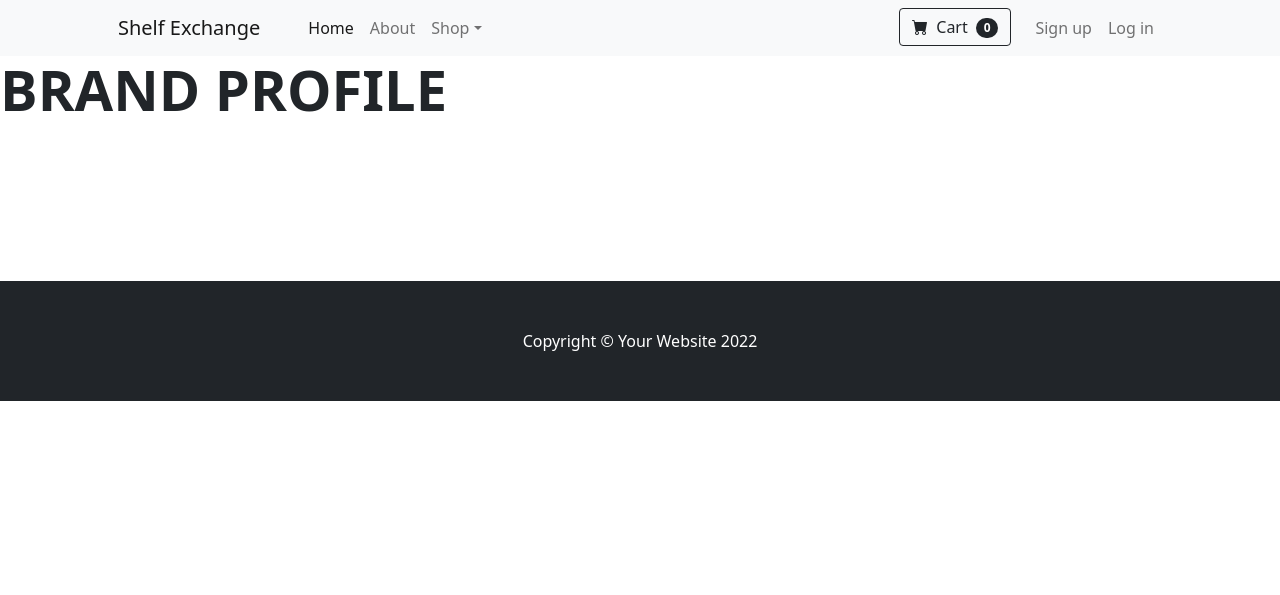
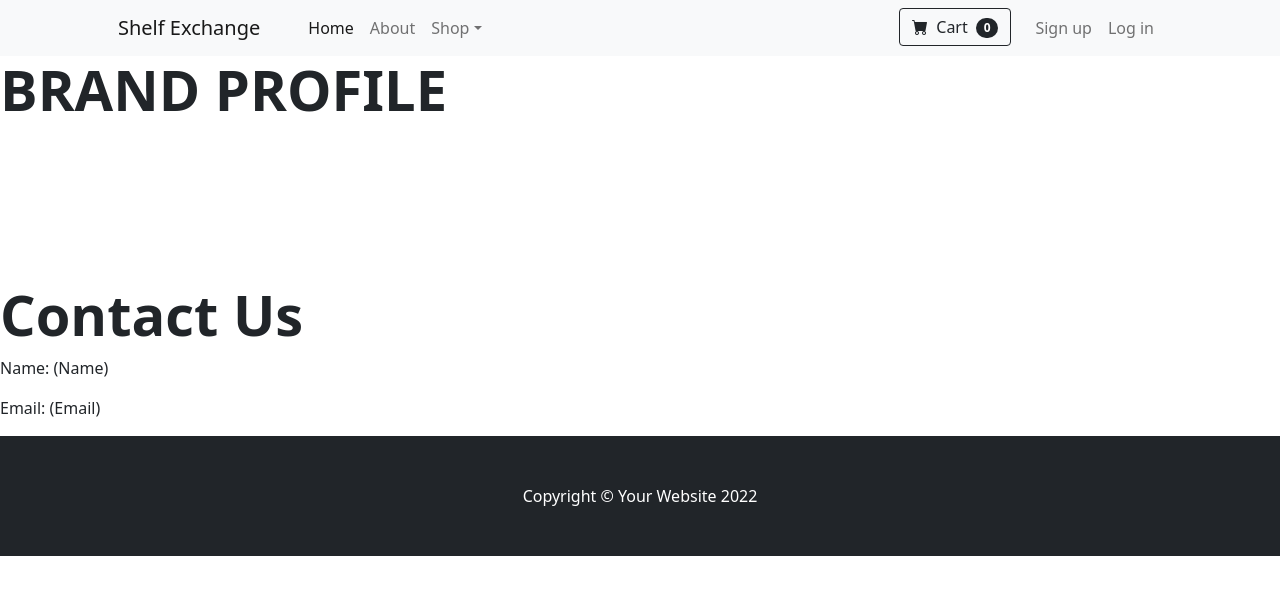
Before and after one commit to wqyeo/ShelfExchange, a PHP site: page /aboutUs in a window 1280 px wide. Shown: the top 595 px of the page. Run offline with PHP 8.4, Linux system fonts and the light colour scheme.

Commit message:
updated aboutUs

```diff
--- a/src/aboutUs.php
+++ b/src/aboutUs.php
@@ -30,6 +30,13 @@
 
         </div>
 
+        <div>
+            <h3 class="display-4 fw-bolder">Contact Us</h3>
+            <p> Name: (Name) </p>
+            <p> Email: (Email) </p>
+
+        </div>
+
         <?php
             include "footer.php"
         ?>
--- a/src/index.php
+++ b/src/index.php
@@ -5,7 +5,7 @@
         <meta name="viewport" content="width=device-width, initial-scale=1, shrink-to-fit=no" />
         <meta name="description" content="" />
         <meta name="author" content="" />
-        <title>Shop Homepage - Start Bootstrap Template</title>
+        <title>BookExchange</title>
         <!-- Favicon-->
         <link rel="icon" type="image/x-icon" href="assets/favicon.ico" />
         <!-- Bootstrap icons-->
```
